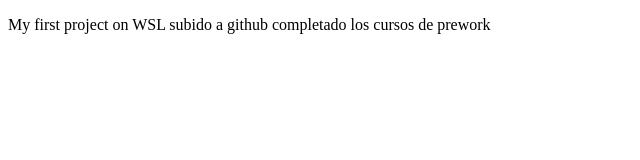
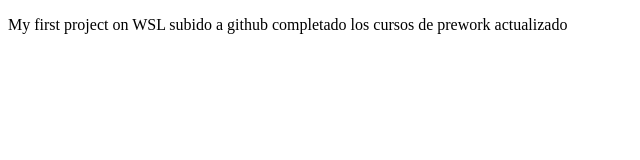
Before and after one commit to dxbritol/projectPreworkPlatzi, a plain HTML site: page index.html in a window 1280 px wide. Shown: the full height of the page, 0-640 px from the left. Drawn offline with Linux system fonts and the light colour scheme.

Commit message:
cambio github2

```diff
--- a/index.html
+++ b/index.html
@@ -7,7 +7,7 @@
     <title>My WEB</title>
 </head>
 <body>
-    <p>My first project on WSL subido a github completado los cursos de prework</p>
+    <p>My first project on WSL subido a github completado los cursos de prework actualizado</p>
 
 </body>
 </html>
```
